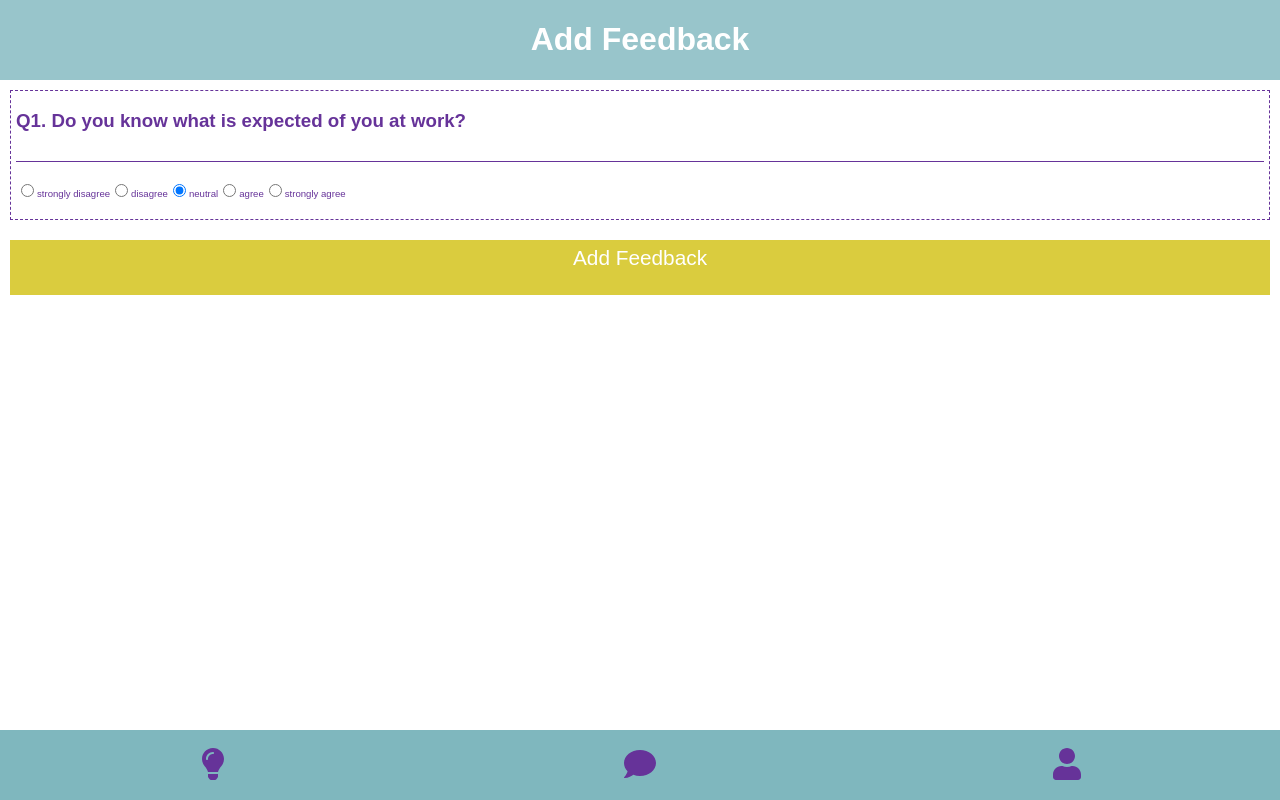
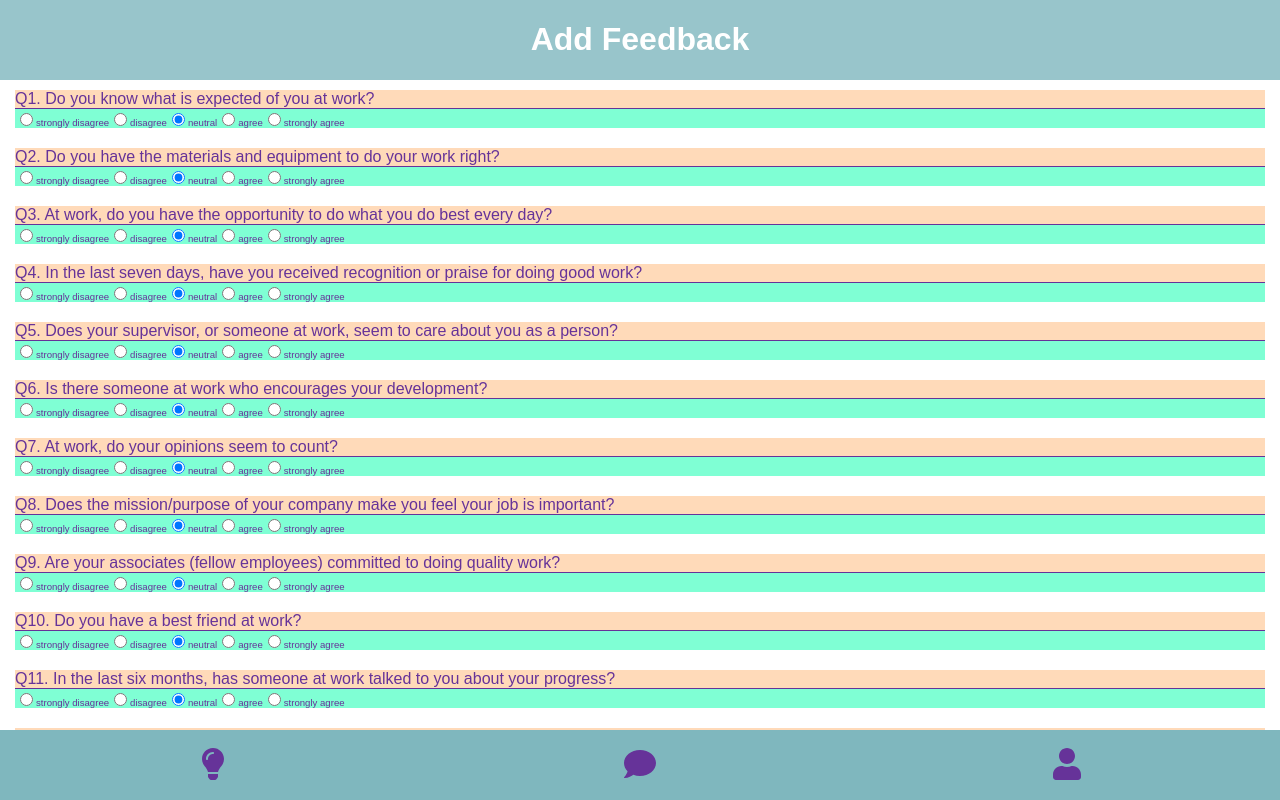
Before and after one commit to leojclarke/idyeahs, a React (Create React App) app: page /feedback/add in a window 1280 px wide. Built offline with nearby package versions, Linux system fonts and the light colour scheme; what uid would draw is missing.

Commit message:
Fix radio buttons and styling

```diff
--- a/src/app/App.js
+++ b/src/app/App.js
@@ -58,9 +58,8 @@ export default function App() {
   function handleFeedbackSubmit(event, history) {
     event.preventDefault();
     const { target } = event;
-    const form = Array(12)
-      .fill(0)
-      .fill(target.res.value, 0, 1);
+    console.log('Feedback Event: ', target.res);
+    const form = Array(target);
     const newCounter = counter + 1;
     setCounter(newCounter);
     const responsesSum = responses.map(
--- a/src/app/FeedbackForm.js
+++ b/src/app/FeedbackForm.js
@@ -3,32 +3,35 @@ import styled from 'styled-components';
 
 const StyledForm = styled.form`
   display: grid;
-  grid-template-rows: 150px 60px;
   padding: 10px;
+  overflow: scroll;
 `;
 
 const StyledQuestionContainer = styled.div`
   display: grid;
-  grid-template-rows: 90px 40px;
+  grid-template-rows: 1fr 1fr;
   padding: 0px 5px;
   margin-bottom: 20px;
   color: rebeccapurple;
-  border: 0.5px dashed rebeccapurple;
 `;
 
-const StyledQuestion = styled.h3`
+const StyledQuestion = styled.div`
+  background: peachpuff;
   color: rebeccapurple;
   border-bottom: 0.5px solid rebeccapurple;
 `;
 
 const StyledResponse = styled.div`
+  background: aquamarine;
   display: flex;
+  align-items: center;
+  text-align: center;
   color: rebeccapurple;
   font-size: 0.6rem;
 `;
 
 const StyledButton = styled.button`
-  display: flex;
+  display: grid;
   margin-bottom: 5px;
   padding: 5px;
   background: #dacc3e;
@@ -40,48 +43,78 @@ const StyledButton = styled.button`
 
 export default function FeedbackForm({ questions, onSubmit, history }) {
   return (
-    <StyledForm onSubmit={event => onSubmit(event, history)}>
-      <StyledQuestionContainer>
+    <StyledForm
+      onSubmit={event => {
+        onSubmit(event, history);
+        event.persist();
+        console.log('Form result: ', event.res);
+      }}
+    >
+      {questions.map(question => (
+        <StyledQuestionContainer key={question.question_id}>
           <StyledQuestion>
-          Q{questions[0].question_id + 1}. {questions[0].question_text_en}
+            Q{question.question_id + 1}. {question.question_text_en}
           </StyledQuestion>
           <StyledResponse>
             <div>
               <label>
-              <input type="radio" name="res" value="1" />
+                <input
+                  type="radio"
+                  name={'res'[question.question_id]}
+                  value="1"
+                />
                 strongly disagree
               </label>
             </div>
 
             <div>
               <label>
-              <input type="radio" name="res" value="2" />
+                <input
+                  type="radio"
+                  name={'res'[question.question_id]}
+                  value="2"
+                />
                 disagree
               </label>
             </div>
 
             <div>
               <label>
-              <input type="radio" name="res" value="3" defaultChecked={true} />
+                <input
+                  type="radio"
+                  name={'res'[question.question_id]}
+                  value="3"
+                  defaultChecked={true}
+                />
                 neutral
               </label>
             </div>
 
             <div>
               <label>
-              <input type="radio" name="res" value="4" />
+                <input
+                  type="radio"
+                  name={'res'[question.question_id]}
+                  value="4"
+                />
                 agree
               </label>
             </div>
 
             <div>
               <label>
-              <input type="radio" name="res" value="5" />
+                <input
+                  type="radio"
+                  name={'res'[question.question_id]}
+                  value="5"
+                />
                 strongly agree
               </label>
             </div>
           </StyledResponse>
         </StyledQuestionContainer>
+      ))}
+
       <StyledButton>Add Feedback</StyledButton>
     </StyledForm>
   );
```
Lines whose indentation alone changed are shown as unchanged.
